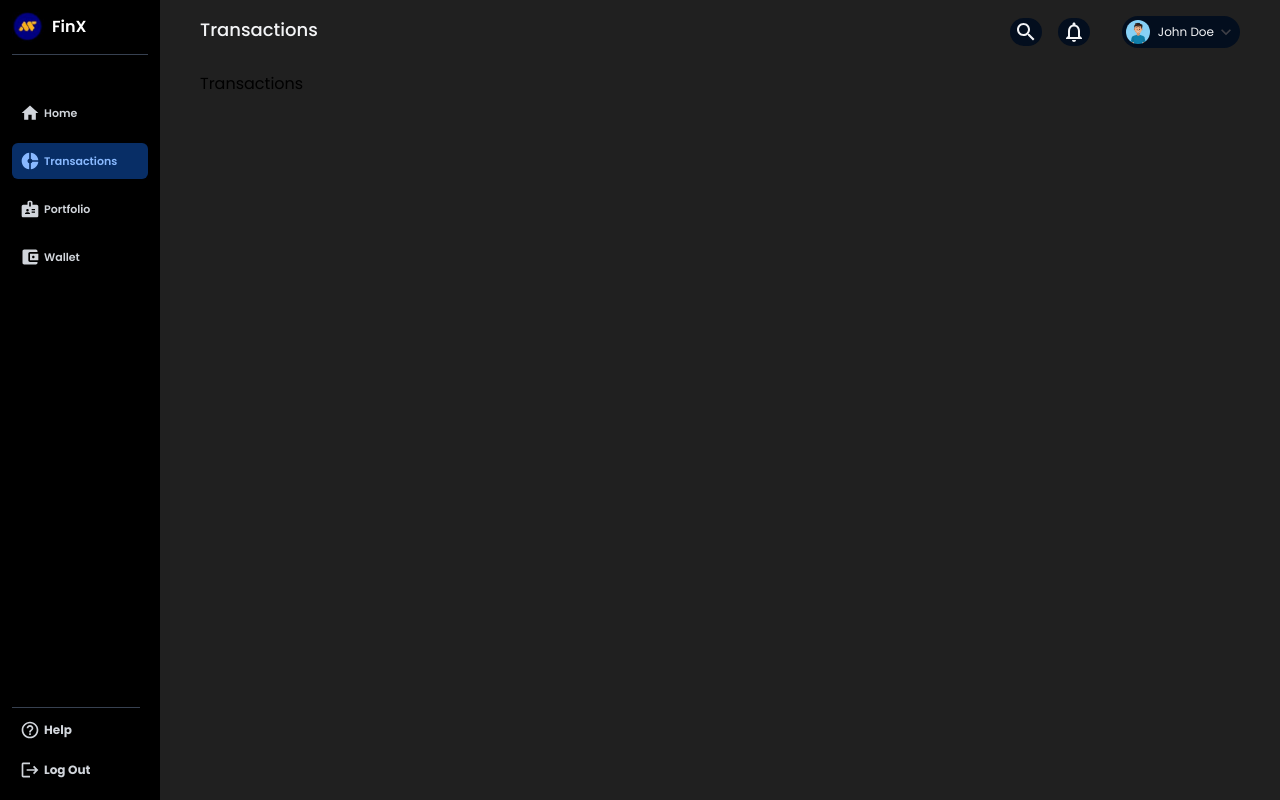
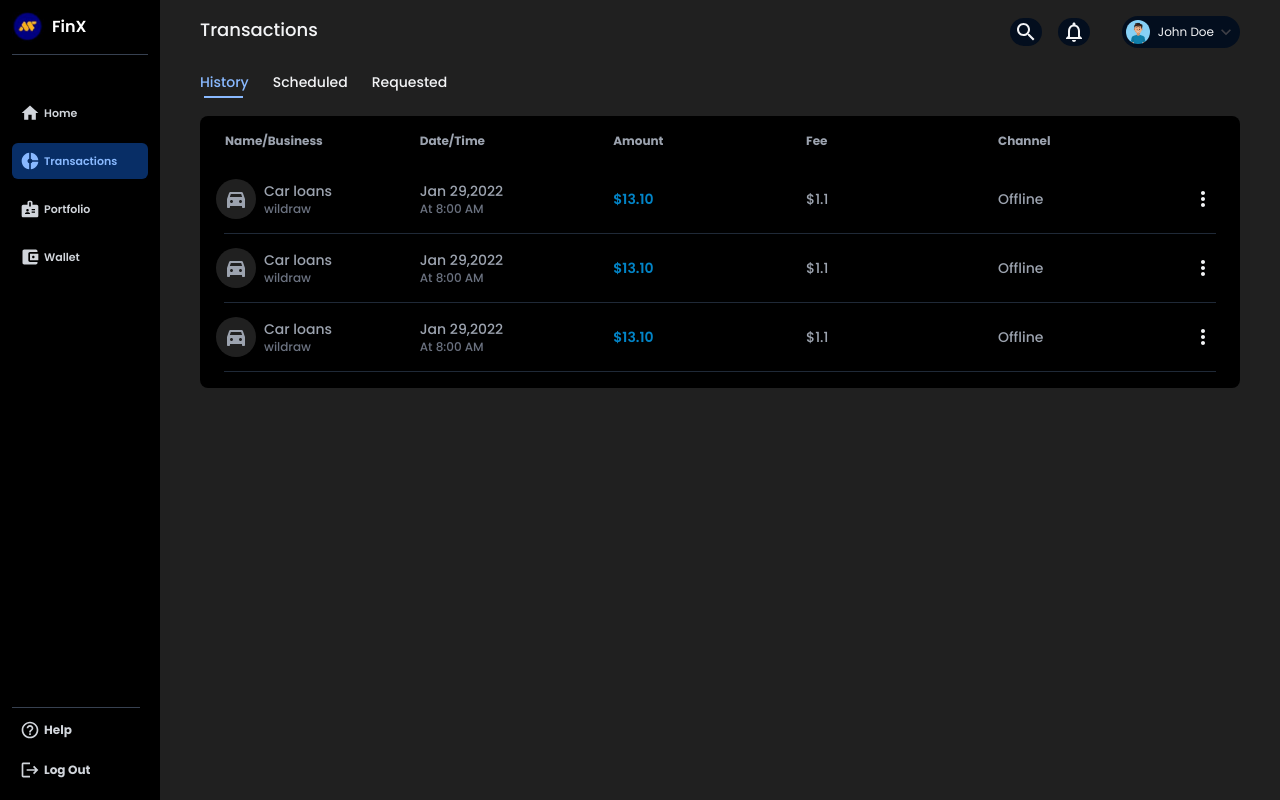
Before and after one commit to parsaes85/cryptocurrency-dashboard, a React (Vite) app: page /transactions in a window 1280 px wide. Built offline with nearby package versions, Linux system fonts and the light colour scheme; the HTML template or start-up script is replaced by a standard one.

Commit message:
complete transactions page

```diff
--- /dev/null
+++ b/src/Components/TransactionsComponents/Category/Category.css
@@ -0,0 +1,12 @@
+.transactions-category-active {
+    color: #89B9FF;
+}
+.transactions-category-active::after {
+    content: "";
+    position: absolute;
+    left: 4px;
+    bottom: -6px;
+    width: 80%;
+    height: 2px;
+    background-color: #89B9FF;
+}
--- /dev/null
+++ b/src/Components/TransactionsComponents/Category/Category.jsx
@@ -0,0 +1,42 @@
+import React, { useState } from "react";
+
+import "./Category.css";
+
+export default function Category() {
+  const [category, setCategory] = useState("history");
+
+  return (
+    <div className="flex gap-6 text-gray-100 font-medium text-[11px] sm:text-sm [&>div]:cursor-pointer">
+      <div className="relative">
+        <span
+          className={`${
+            category === "history" && "transactions-category-active"
+          }`}
+          onClick={() => setCategory("history")}
+        >
+          History
+        </span>
+      </div>
+      <div className="relative">
+        <span
+          className={`${
+            category === "scheduled" && "transactions-category-active"
+          }`}
+          onClick={() => setCategory("scheduled")}
+        >
+          Scheduled
+        </span>
+      </div>
+      <div className="relative">
+        <span
+          className={`${
+            category === "requested" && "transactions-category-active"
+          }`}
+          onClick={() => setCategory("requested")}
+        >
+          Requested
+        </span>
+      </div>
+    </div>
+  );
+}
--- /dev/null
+++ b/src/Components/TransactionsComponents/TransactionTr/TransactionTr.jsx
@@ -0,0 +1,29 @@
+import React from "react";
+
+import MoreVertIcon from "@mui/icons-material/MoreVert";
+import DirectionsCarFilledIcon from "@mui/icons-material/DirectionsCarFilled";
+
+export default function TransactionTr() {
+  return (
+    <tr className="text-gray-400 border-b border-b-gray-800 text-sm font-medium [&>td]:py-4">
+      <td className="w-1/5 pl-10 relative">
+        <span className="absolute -left-2 top-3.5 p-2 bg-bg-1 rounded-full">
+          <DirectionsCarFilledIcon />
+        </span>
+
+        <h1>Car loans</h1>
+        <h2 className="text-gray-500 text-xs">wildraw</h2>
+      </td>
+      <td className="w-1/5">
+        <h1>Jan 29,2022</h1>
+        <h2 className="text-gray-500 text-xs">At 8:00 AM</h2>
+      </td>
+      <td className="text-sky-600 font-semibold w-1/5">$13.10</td>
+      <td className="w-1/5">$1.1</td>
+      <td className="w-1/5">Offline</td>
+      <td className=" text-gray-100 ">
+        <MoreVertIcon />
+      </td>
+    </tr>
+  );
+}
--- a/src/Pages/Transactions/Transactions.jsx
+++ b/src/Pages/Transactions/Transactions.jsx
@@ -1,7 +1,28 @@
-import React from 'react'
+import React from "react";
+
+import Category from "../../Components/TransactionsComponents/Category/Category";
+import TransactionTr from "../../Components/TransactionsComponents/TransactionTr/TransactionTr";
 
 export default function Transactions() {
   return (
-    <div>Transactions</div>
-  )
+    <div>
+      <Category />
+
+      <div className="bg-black py-4 px-6 mt-6 rounded-lg overflow-x-auto min-w-[750px]">
+        <table className="w-full border-collapse">
+          <tr className="text-gray-400 text-xs [&>th]:pb-4">
+            <th className="text-left">Name/Business</th>
+            <th className="text-left">Date/Time</th>
+            <th className="text-left">Amount</th>
+            <th className="text-left">Fee</th>
+            <th className="text-left">Channel</th>
+          </tr>
+
+          <TransactionTr />
+          <TransactionTr />
+          <TransactionTr />
+        </table>
+      </div>
+    </div>
+  );
 }
```
